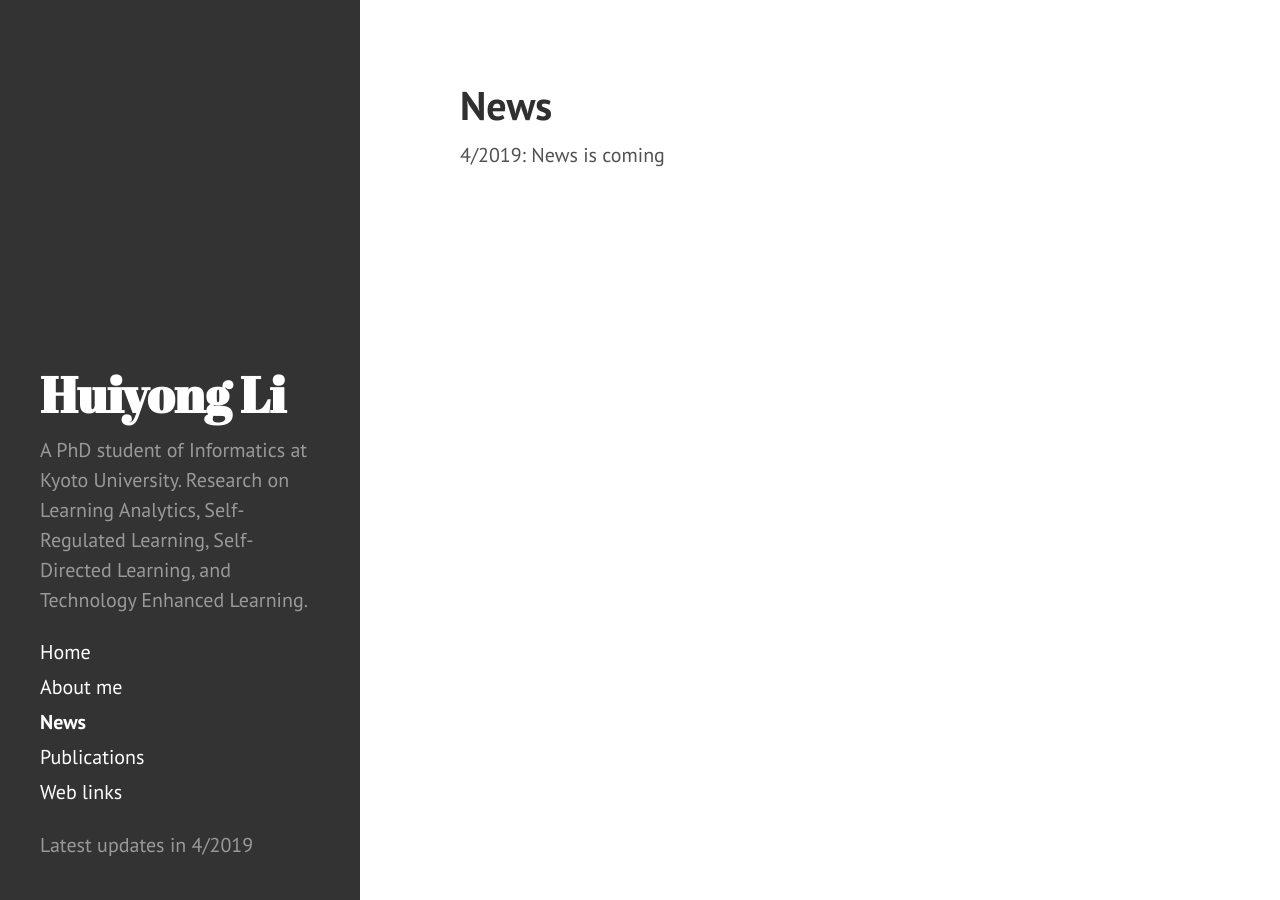
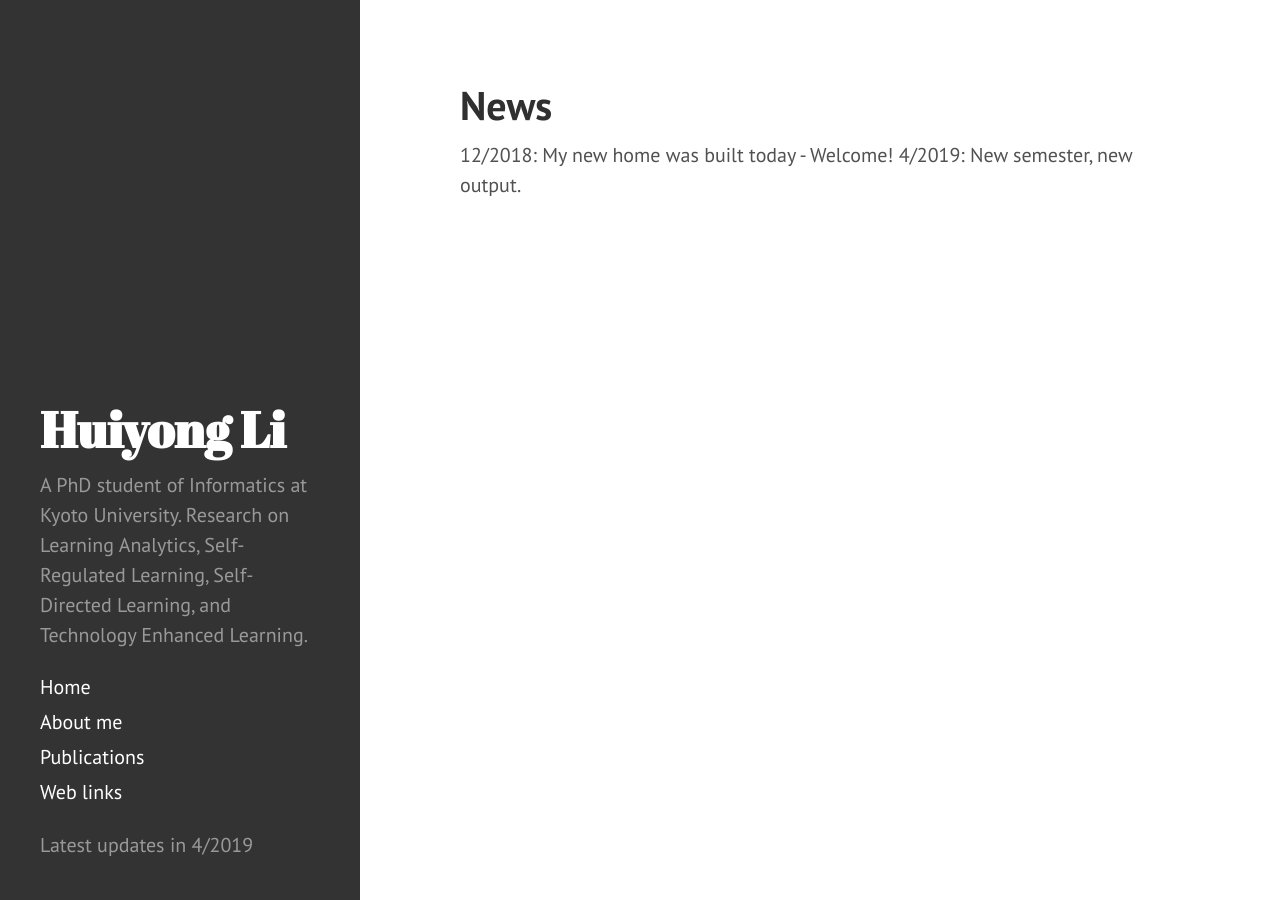
Before and after one commit to li-huiyong/li-huiyong.github.io, a Jekyll site: the page built from index.html, in a window 1280 px wide. Built offline with Jekyll 4.4.1, drawn with Linux system fonts in a browser that asks for light colours; the list of posts is cut into pages by our own code.

Commit message:
Update index.html

```diff
--- a/index.html
+++ b/index.html
@@ -1,6 +1,7 @@
 ---
-layout: page
+layout: index
 title: News
 ---
 
-4/2019: News is coming
+12/2018: My new home was built today - Welcome!
+4/2019: New semester, new output.
```
